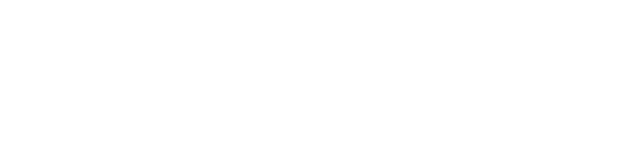
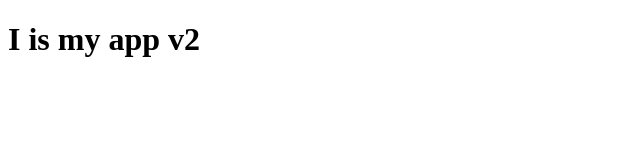
Before and after one commit to poojadhotree/Myfirstrepo, a plain HTML site: page index.html in a window 1280 px wide. Shown: the whole page, without its empty margins (0-640 px from the left). Drawn offline with Linux system fonts and the light colour scheme.

Commit message:
It is my v2

```diff
--- a/index.html
+++ b/index.html
@@ -6,6 +6,6 @@
     <title>Document</title>
 </head>
 <body>
-
+   <h1>I is my app v2</h1>
 </body>
 </html>
```
